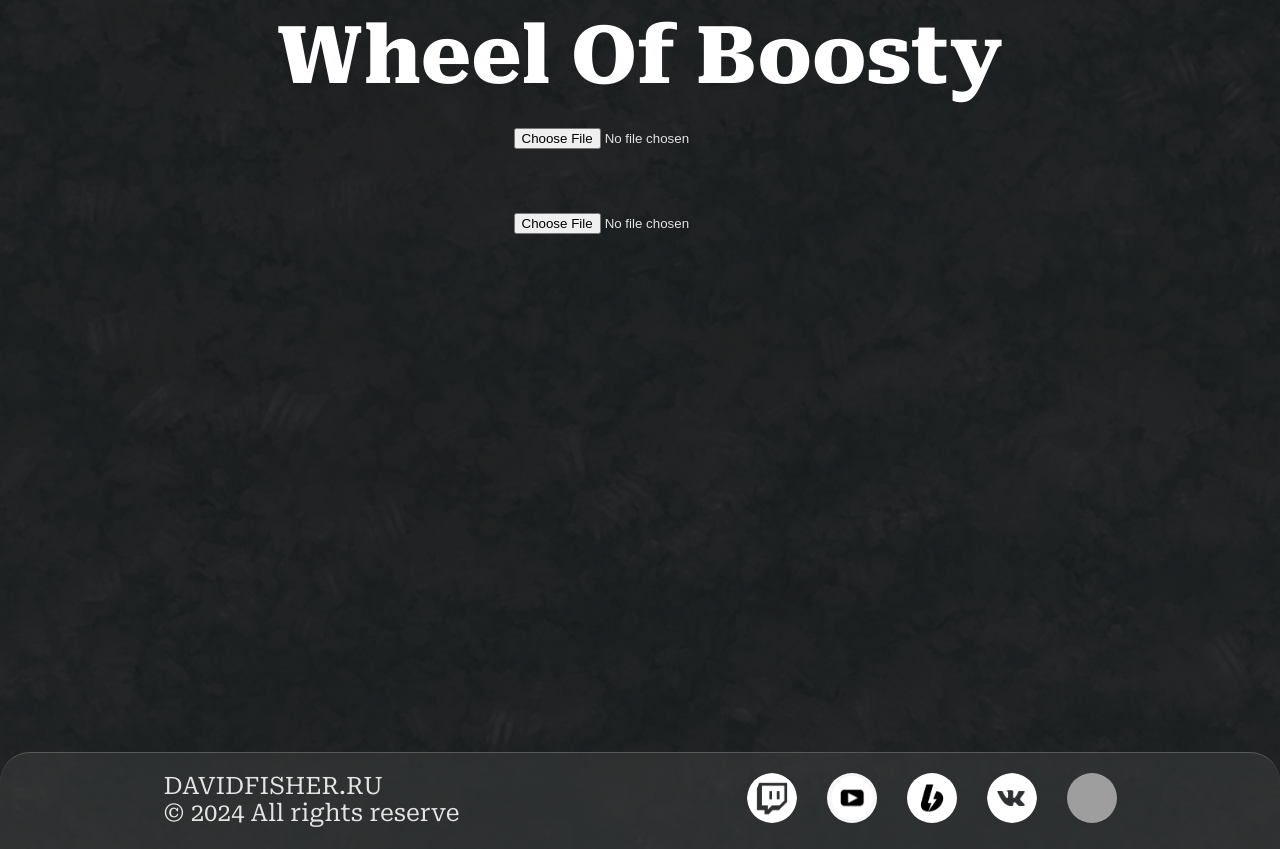
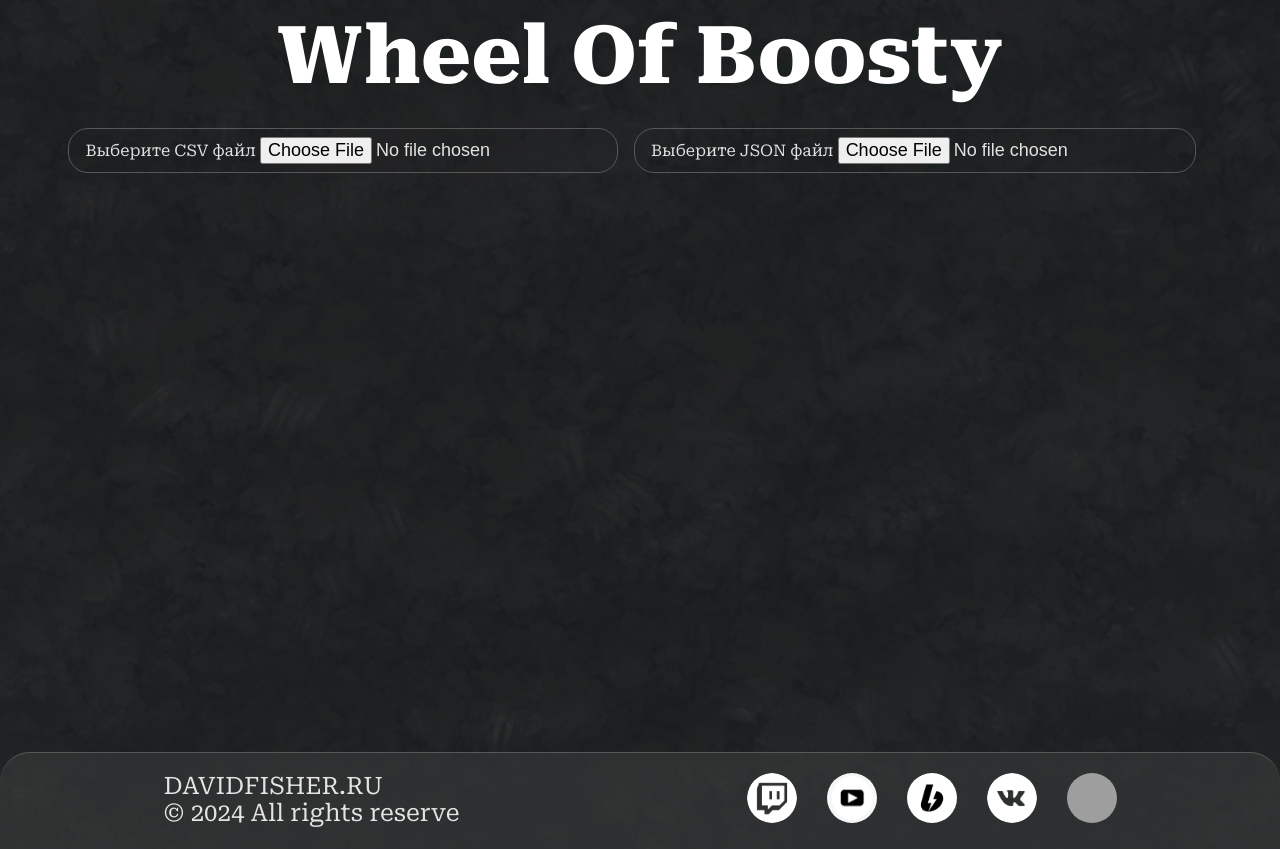
Before and after one commit to Pavmois/Fisher-Land, a Vue app: page /wheel in a window 1280 px wide. Built offline with nearby package versions, Linux system fonts and the light colour scheme; grey boxes are pictures that could not be loaded.

Commit message:
Update Wheel.vue

```diff
--- a/src/pages/Wheel.vue
+++ b/src/pages/Wheel.vue
@@ -2,11 +2,19 @@
   <div class="wheel_wrapper">
     <h1>Wheel Of Boosty</h1>
 
-     <!-- Инпут для загрузки CSV файла -->
-    <input type="file" accept=".csv" @change="handleFileChange" />
+    <div class="input_loaders">
+      <!-- Инпут для загрузки CSV файла -->
+      <label>
+        Выберите CSV файл
+        <input type="file" accept=".csv" @change="handleFileChange" />
+      </label>
 
-    <!-- Инпут для загрузки JSON файла -->
-    <input type="file" accept=".json" @change="handleJsonFileChange" />
+      <!-- Инпут для загрузки JSON файла -->
+      <label>
+        Выберите JSON файл
+        <input type="file" accept=".json" @change="handleJsonFileChange" />
+      </label>
+    </div>
 
     <!-- Кнопка для сравнения данных -->
     <button class="compare_btn" v-if="parsedData && parsedData.length > 0 && jsonData" @click="compareData">
@@ -123,9 +131,26 @@ const compareData = () => {
     margin-top: 16px;
   }
 
-  input[type="file"] {
+  .input_loaders {
+    display: flex;
+    justify-content: space-between;
     margin: 32px auto;
+
+    label {
+      padding: 8px 16px;
+      border-radius: 20px;
+      border: 1px solid rgb(88, 88, 88);
+      margin-right: 16px;
+    }
+
+    input[type="file"] {
+      font-size: 18px;
+      &:hover {
+        cursor: pointer;
+      }
+    }
   }
+
 
   .compare_btn {
     margin: auto;
@@ -157,26 +182,26 @@ const compareData = () => {
     .wheel-item {
       display: flex;
       align-items: center;
-      width: 250px; /* Два столбца с учетом отступа */
+      width: 250px;
       padding: 10px;
       border: 1px solid #ccc;
       border-radius: 5px;
       background-color: #3f4d45;
 
       .avatar {
-        width: 50px; /* Ширина изображения */
-        height: 50px; /* Высота изображения */
-        border-radius: 50%; /* Круглая форма */
-        margin-right: 10px; /* Отступ справа */
+        width: 50px;
+        height: 50px;
+        border-radius: 50%;
+        margin-right: 10px;
       }
 
       .item-details {
         display: flex;
-        flex-direction: column; /* Вертикальное расположение текстовых блоков */
+        flex-direction: column;
       }
 
       span {
-        margin-right: 10px; /* Отступ между текстовыми блоками */
+        margin-right: 10px;
       }
     }
   }
```
